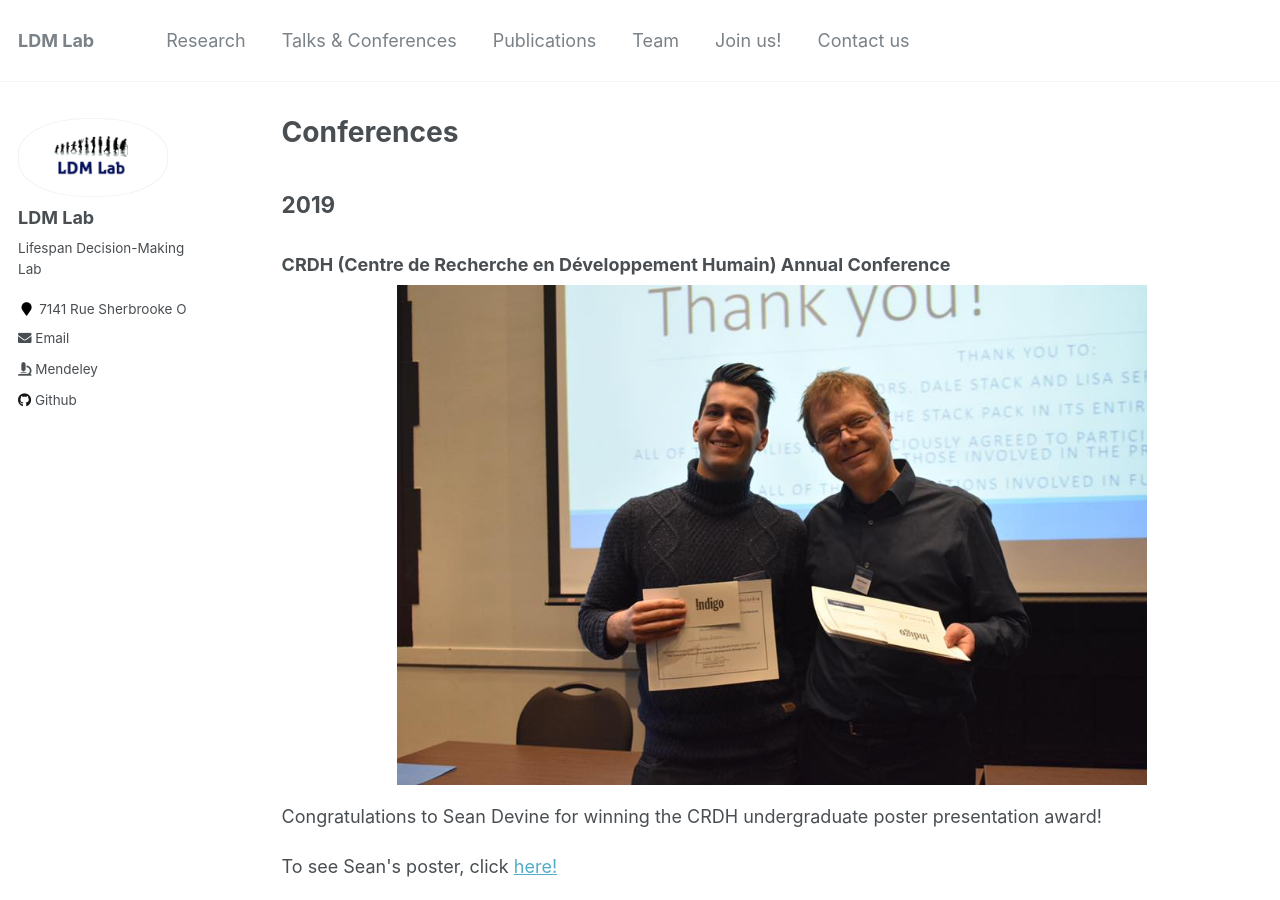
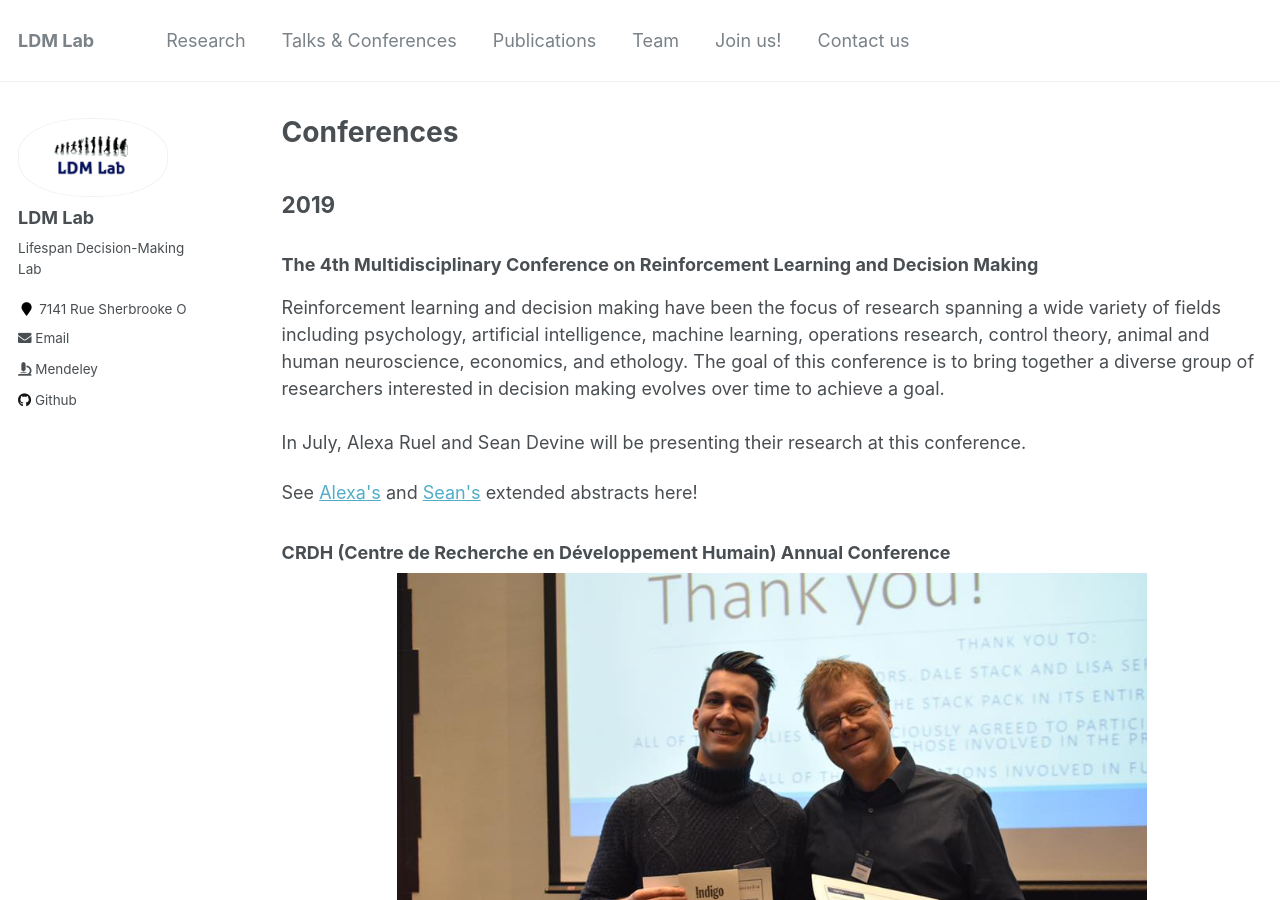
Before and after one commit to seandamiandevine/LDMLab.github.io, a Jekyll site: the page built from _pages/conferences.html, in a window 1280 px wide and 900 px high. Built offline with Jekyll 4.4.1, drawn with Linux system fonts in a browser that asks for light colours.

Commit message:
Update conferences.html

```diff
--- a/_pages/conferences.html
+++ b/_pages/conferences.html
@@ -5,6 +5,14 @@ permalink: /conferences/
 author_profile: true
 ---
 <h2>2019</h2>
+<h3> The 4th Multidisciplinary Conference on Reinforcement Learning and Decision Making </h3>
+<p> Reinforcement learning and decision making have been the focus of research spanning a wide variety of fields including
+  psychology, artificial intelligence, machine learning, operations research, control theory, animal and human neuroscience,
+  economics, and ethology. The goal of this conference is to bring together a diverse group of researchers interested in decision making evolves over time to
+  achieve a goal.<br><br>
+  In July, Alexa Ruel and Sean Devine will be presenting their research at this conference. </p>
+<p> See <a href ="/pdf_publications/RLDM_AR.pdf" target = "_blank">Alexa's</a> and <a href ="/pdf_publications/RLDM_SD.pdf" target = "_blank">Sean's</a> extended abstracts here!</p>
+
 <h3>CRDH (Centre de Recherche en Développement Humain) Annual Conference</h3>
 <center><img src='/images/crdh_win.jpg' height="750" width="750"></center>
 <p>Congratulations to Sean Devine for winning the CRDH undergraduate poster presentation award!</p>
```
